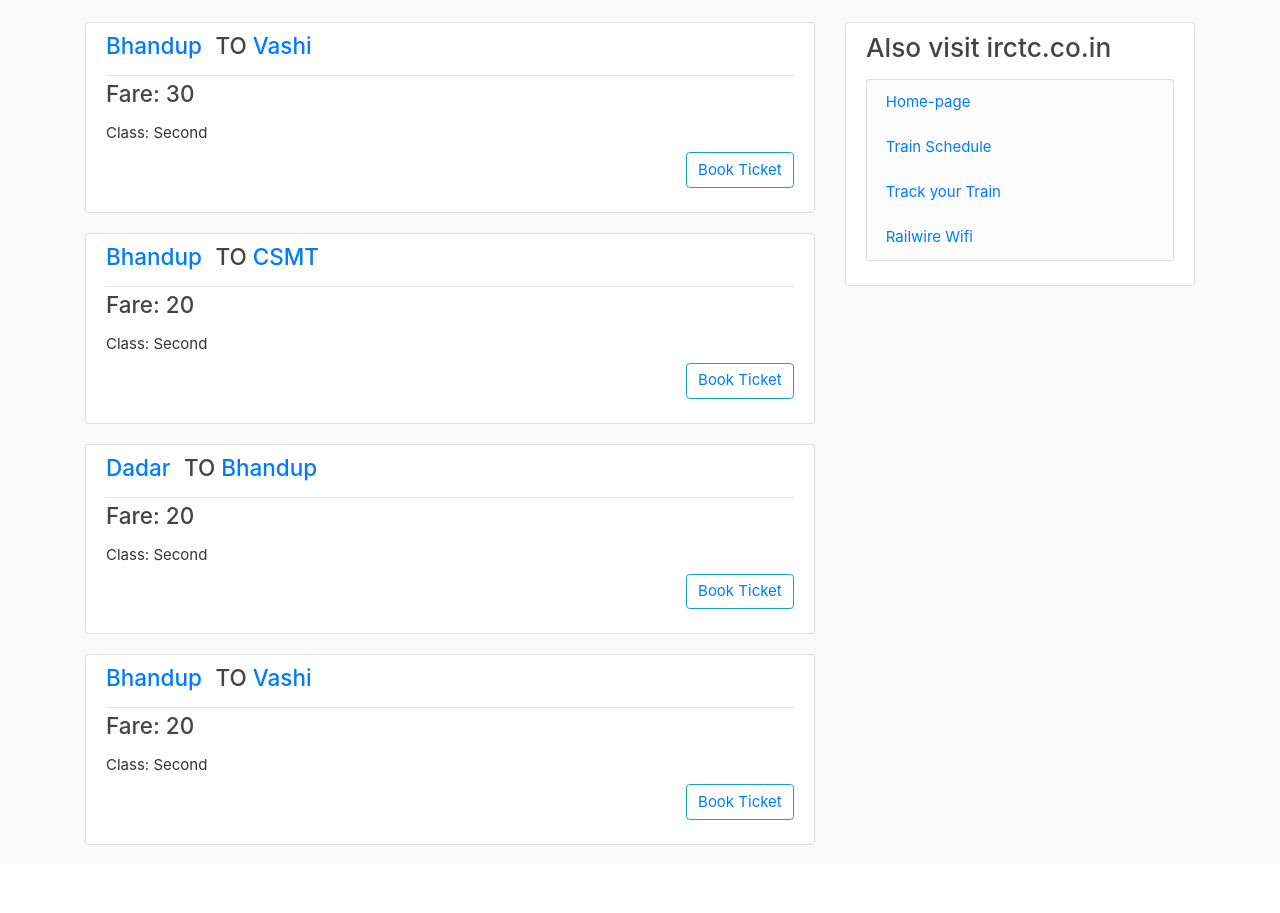
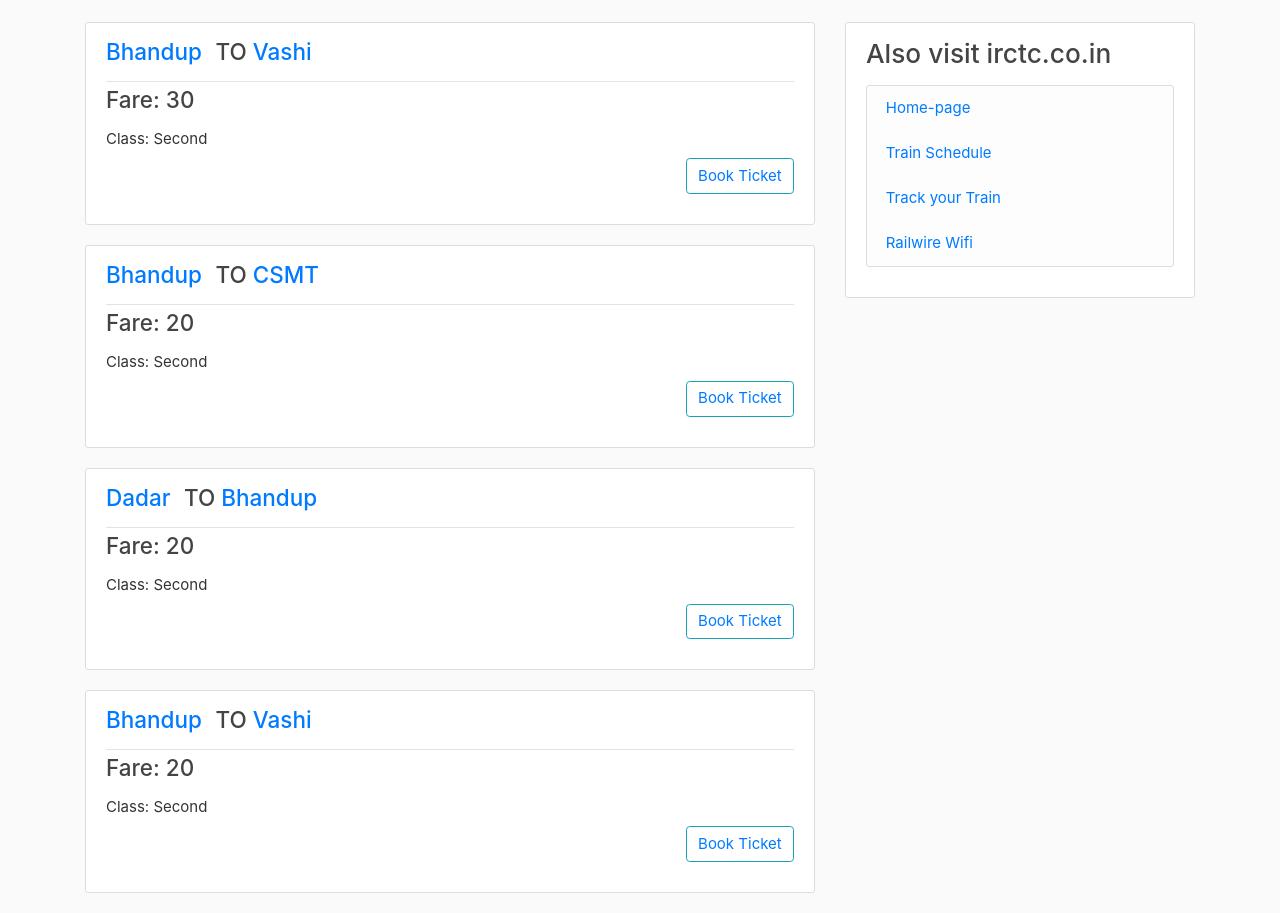
Before and after one commit to khamberahul/MainProject, a Django app: page /reservation/ in a window 1280 px wide. Shown: the part 53-966 px from the top of the page. Before the commit the page ends 898 px from the top, so only its background shows below. Run offline with Django 3.2, Linux system fonts and the light colour scheme; data comes from the database, SQL or seed files in the repository; some libraries are stand-ins or nearby versions.

Commit message:
initial commit

```diff
--- a/LoginApp/static/LoginApp/main.css
+++ b/LoginApp/static/LoginApp/main.css
@@ -30,7 +30,7 @@ ul {
 
 .content-section {
   background: #ffffff;
-  padding: 9px 20px;
+  padding: 15px 20px;
   border: 1px solid #dddddd;
   border-radius: 3px;
   margin-bottom: 20px;
```
